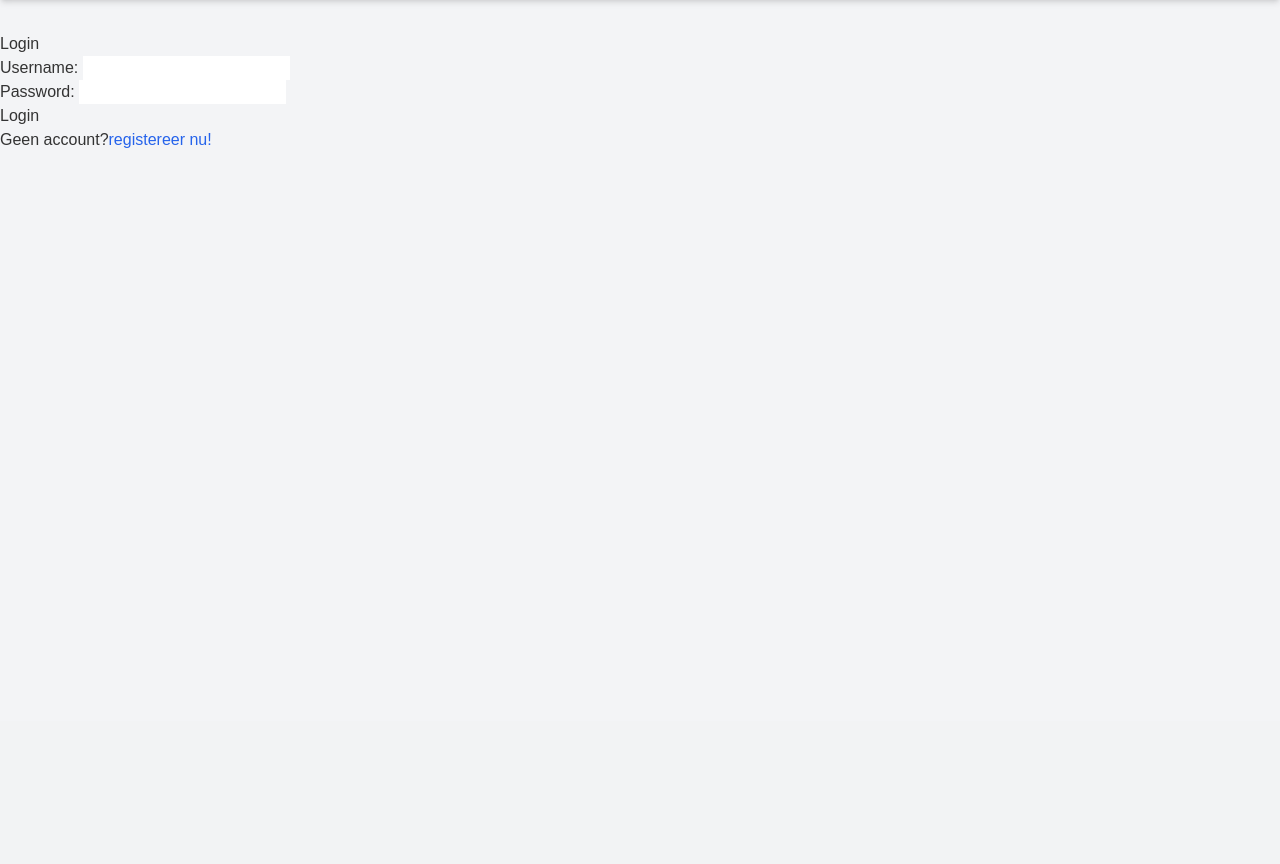
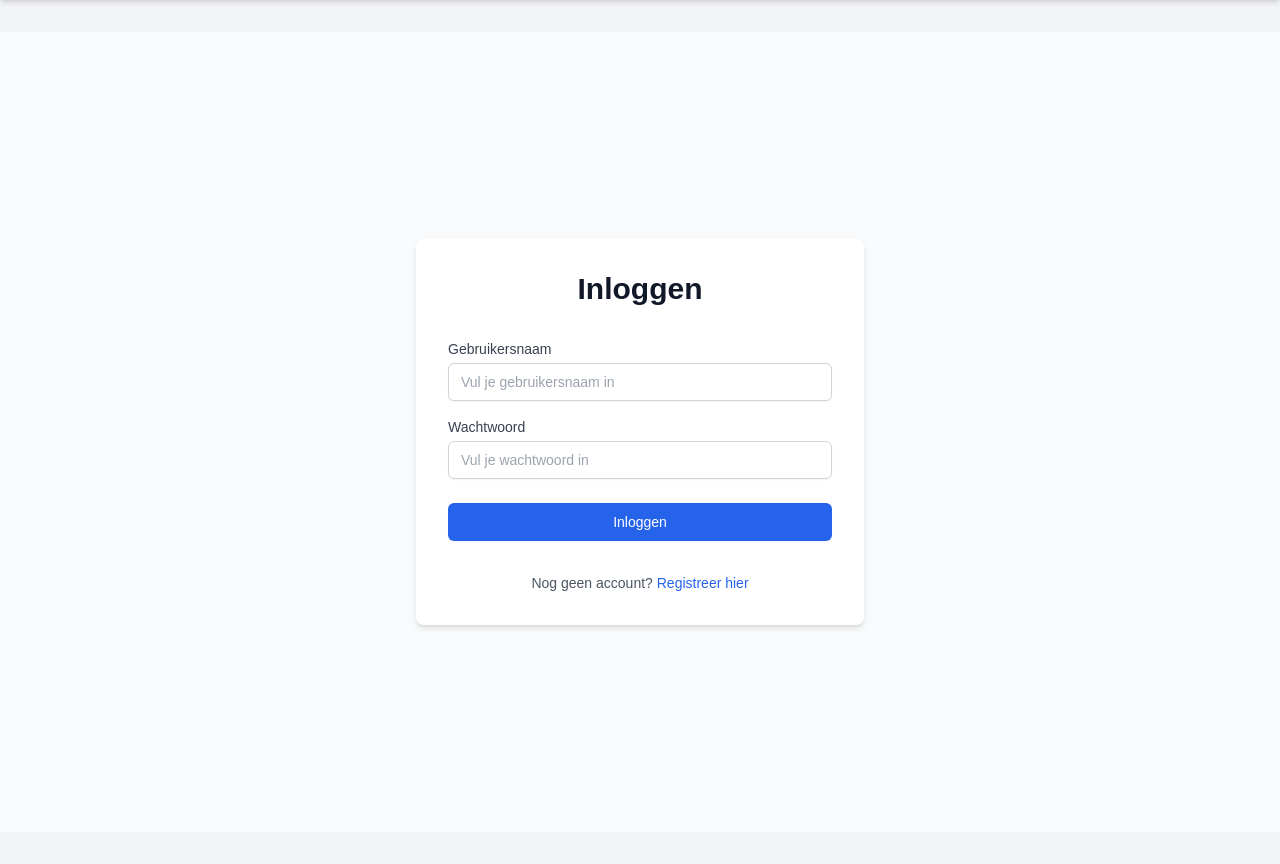
Before and after one commit to refqaxa/Positive_news_only, a Django app: page /login/ in a window 1280 px wide. Shown: the part 79-943 px from the top of the page. Before the commit the page ends 227 px from the top, so only its background shows below. Run offline with Django 5.2, Linux system fonts and the light colour scheme; some libraries are stand-ins or nearby versions.

Commit message:
nu echt lol

```diff
--- a/alleengoednieuws/settings.py
+++ b/alleengoednieuws/settings.py
@@ -126,3 +126,6 @@ STATICFILES_DIRS = [os.path.join(BASE_DIR, 'website/static')]
 
 DEFAULT_AUTO_FIELD = 'django.db.models.BigAutoField'
 AUTH_USER_MODEL = 'website.User'
+
+# Login redirect URL
+LOGIN_REDIRECT_URL = 'home'
--- a/alleengoednieuws/urls.py
+++ b/alleengoednieuws/urls.py
@@ -17,10 +17,7 @@ Including another URLconf
 from django.contrib import admin
 from django.urls import path, include
 
-
-
 urlpatterns = [
     path('admin/', admin.site.urls),
     path('', include('website.urls')),
-    path('accounts/', include('django.contrib.auth.urls')),
 ]
--- a/website/forms.py
+++ b/website/forms.py
@@ -1,5 +1,9 @@
 from django import forms
 from .models import User
+from django.contrib.auth import get_user_model
+from django.contrib.auth.hashers import make_password
+
+User = get_user_model()
 
 class RegisterForm(forms.ModelForm):
     password = forms.CharField(widget=forms.PasswordInput)
@@ -10,7 +14,7 @@ class RegisterForm(forms.ModelForm):
 
     def save(self, commit=True):
         user = super().save(commit=False)
-        user.password_hash = self.cleaned_data['password']
+        user.set_password(self.cleaned_data['password'])
         if commit:
             user.save()
         return user
--- a/website/models.py
+++ b/website/models.py
@@ -5,11 +5,8 @@ class User(AbstractUser):
     user_id = models.AutoField(primary_key=True)
     email = models.EmailField(unique=True)
 
-    USERNAME_FIELD = 'email'  # Use email to log in
-    REQUIRED_FIELDS = ['username']  # Username still required for user creation
-
     def __str__(self):
-        return self.email
+        return self.username
 
 class NewsArticle(models.Model):
     article_id = models.AutoField(primary_key=True)  # Auto-increment field
--- a/website/templates/base.html
+++ b/website/templates/base.html
@@ -70,10 +70,7 @@
                 <a href="{% url 'favorites' %}" class="block px-4 py-2 hover:bg-gray-100">Favoriete Artikels</a>
                 <a href="{% url 'account_settings' %}" class="block px-4 py-2 hover:bg-gray-100">Account Instellingen</a>
                 <a href="{% url 'source_settings' %}" class="block px-4 py-2 hover:bg-gray-100">Bronnen Instellingen</a>
-                <form method="POST" action="{% url 'logout' %}" class="block">
-                    {% csrf_token %}
-                    <button type="submit" class="block w-full text-left px-4 py-2 hover:bg-gray-100">Uitloggen</button>
-                </form>
+                <a href="{% url 'logout' %}" class="block px-4 py-2 hover:bg-gray-100">Uitloggen</a>
             </div>
         {% else %}
             <a href="{% url 'login' %}" class="bg-blue-500 text-white px-4 py-2 rounded-lg hover:bg-blue-600 transition">
--- a/website/templates/login.html
+++ b/website/templates/login.html
@@ -1,11 +1,65 @@
 {% extends 'base.html' %}
 
 {% block content %}
-<h2>Login</h2>
-<form method="post">
-    {% csrf_token %}
-    {{ form.as_p }}
-    <button type="submit">Login</button>
-    <p>Geen account?<a href="{% url 'register' %}" class="inline-flex items-center text-blue-600 hover:text-blue-800">registereer nu!</a></p>
-</form>
+<div class="min-h-screen flex items-center justify-center bg-gray-50 py-12 px-4 sm:px-6 lg:px-8">
+    <div class="max-w-md w-full space-y-8 bg-white p-8 rounded-lg shadow-md">
+        <div>
+            <h2 class="text-center text-3xl font-bold text-gray-900">
+                Inloggen
+            </h2>
+        </div>
+        <form class="mt-8 space-y-6" method="post">
+            {% csrf_token %}
+            <div class="space-y-4">
+                <div>
+                    <label for="id_username" class="block text-sm font-medium text-gray-700">Gebruikersnaam</label>
+                    <input id="id_username" name="username" type="text" required
+                        class="mt-1 block w-full px-3 py-2 border border-gray-300 rounded-md shadow-sm focus:outline-none focus:ring-blue-500 focus:border-blue-500 sm:text-sm"
+                        placeholder="Vul je gebruikersnaam in">
+                </div>
+                <div>
+                    <label for="id_password" class="block text-sm font-medium text-gray-700">Wachtwoord</label>
+                    <input id="id_password" name="password" type="password" required
+                        class="mt-1 block w-full px-3 py-2 border border-gray-300 rounded-md shadow-sm focus:outline-none focus:ring-blue-500 focus:border-blue-500 sm:text-sm"
+                        placeholder="Vul je wachtwoord in">
+                </div>
+            </div>
+
+            {% if form.errors %}
+            <div class="rounded-md bg-red-50 p-4 mt-4">
+                <div class="flex">
+                    <div class="text-sm text-red-700">
+                        {% for field in form %}
+                            {% for error in field.errors %}
+                                <p>{{ error }}</p>
+                            {% endfor %}
+                        {% endfor %}
+                        {% if form.non_field_errors %}
+                            {% for error in form.non_field_errors %}
+                                <p>{{ error }}</p>
+                            {% endfor %}
+                        {% endif %}
+                    </div>
+                </div>
+            </div>
+            {% endif %}
+
+            <div>
+                <button type="submit"
+                    class="w-full flex justify-center py-2 px-4 border border-transparent rounded-md shadow-sm text-sm font-medium text-white bg-blue-600 hover:bg-blue-700 focus:outline-none focus:ring-2 focus:ring-offset-2 focus:ring-blue-500">
+                    Inloggen
+                </button>
+            </div>
+        </form>
+
+        <div class="text-center">
+            <p class="text-sm text-gray-600">
+                Nog geen account?
+                <a href="{% url 'register' %}" class="font-medium text-blue-600 hover:text-blue-500">
+                    Registreer hier
+                </a>
+            </p>
+        </div>
+    </div>
+</div>
 {% endblock %}
--- a/website/views.py
+++ b/website/views.py
@@ -7,7 +7,6 @@ from .models import NewsArticle, User, Favorite
 from django.core.paginator import Paginator
 from django.http import Http404
 import requests
-from django.contrib.auth.forms import UserCreationForm
 from django.contrib import messages
 
 
@@ -98,13 +97,13 @@ def article_detail(request, article_id):
 # Register
 def register(request):
     if request.method == 'POST':
-        form = UserCreationForm(request.POST)
+        form = RegisterForm(request.POST)
         if form.is_valid():
             form.save()
             messages.success(request, 'Account succesvol aangemaakt! Je kunt nu inloggen.')
             return redirect('login')
     else:
-        form = UserCreationForm()
+        form = RegisterForm()
     return render(request, 'registration/register.html', {'form': form})
 
 # login
@@ -114,15 +113,19 @@ def user_login(request):
         if form.is_valid():
             username = form.cleaned_data['username']
             password = form.cleaned_data['password']
-            try:
-                user = User.objects.get(username=username)
-                if user.password_hash == password:  # In production, use hashed passwords!
-                    login(request, user)
-                    return redirect('home')
-                else:
-                    form.add_error(None, 'Invalid username or password')
-            except User.DoesNotExist:
-                form.add_error(None, 'Invalid username or password')
+
+            # Debug print
+            print(f"Attempting to authenticate user: {username}")
+
+            user = authenticate(request, username=username, password=password)
+
+            if user is not None:
+                print(f"User authenticated successfully: {user.username}")
+                login(request, user)
+                return redirect('home')
+            else:
+                print(f"Authentication failed for user: {username}")
+                form.add_error(None, 'Je gebruikersnaam en wachtwoord komen niet overeen')
     else:
         form = LoginForm()
     return render(request, 'login.html', {'form': form})
@@ -141,8 +144,9 @@ def user_profile(request):
 
 # Logout
 def user_logout(request):
-    logout(request)
-    return redirect('login')
+    if request.user.is_authenticated:
+        logout(request)
+    return redirect('home')
 
 # User favorite articles, settings and soruces prefrences
 @login_required
```
Also changed, not shown: website/templates/registration/register.html (+9 -9 lines).
